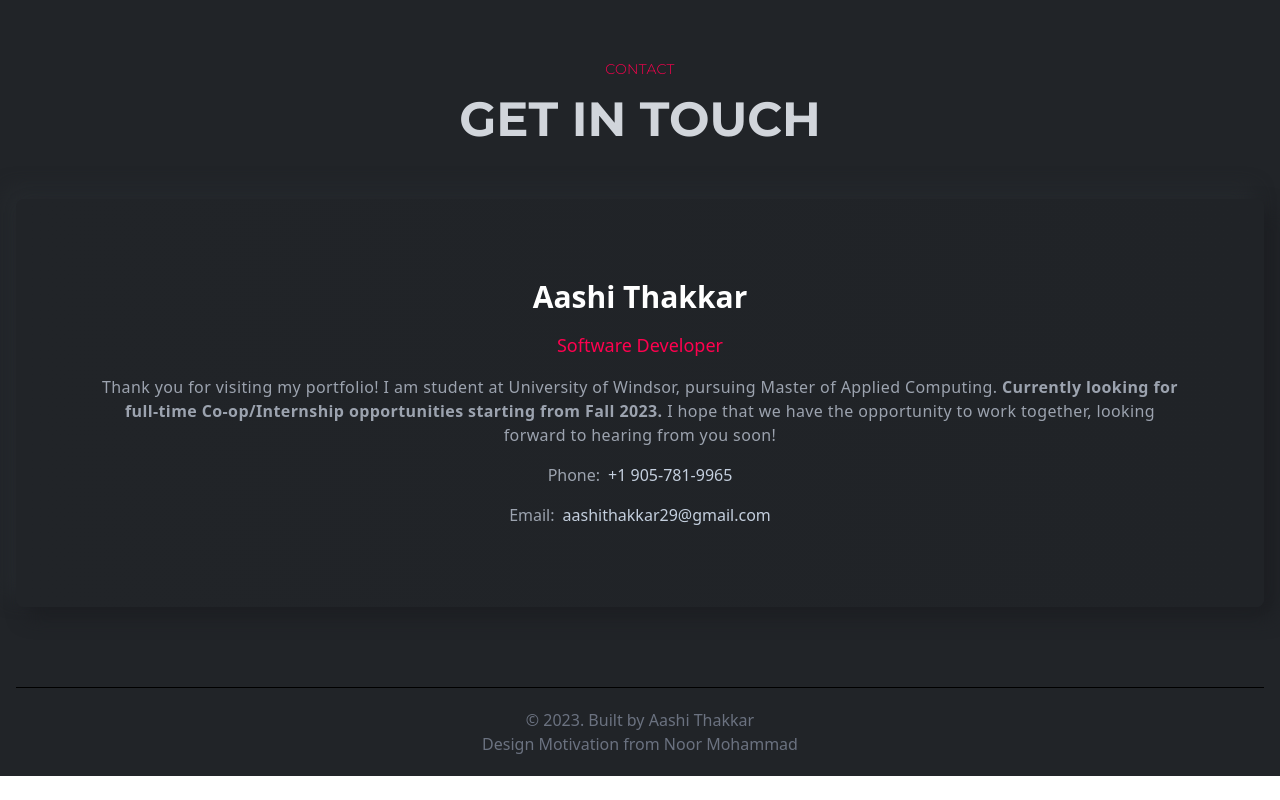
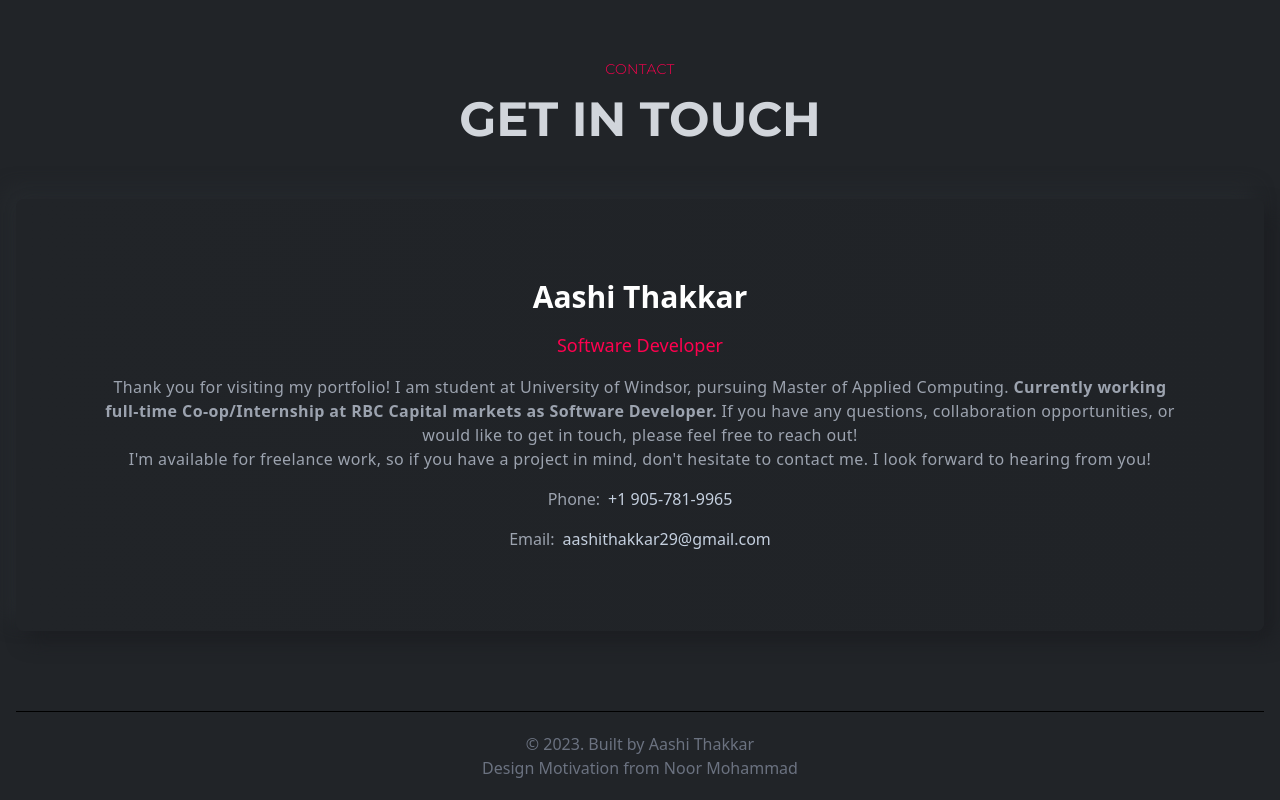
Before and after one commit to aashi2912/webportfolio, a React (Create React App) app: page / in a window 1280 px wide. Shown: the part 3628-4428 px from the top of the page. Before the commit the page ends 4404 px from the top, so only its background shows below. Built offline with nearby package versions, Linux system fonts and the light colour scheme.

Commit message:
contact us changes

```diff
--- a/src/components/contact/Contact.js
+++ b/src/components/contact/Contact.js
@@ -19,11 +19,14 @@ const Contact = () => {
           Thank you for visiting my portfolio! I am student at University of
           Windsor, pursuing Master of Applied Computing.{" "}
           <b>
-            Currently looking for full-time Co-op/Internship opportunities
-            starting from Fall 2023.{" "}
+            Currently working full-time Co-op/Internship at RBC Capital markets
+            as Software Developer.{" "}
           </b>{" "}
-          I hope that we have the opportunity to work together, looking forward
-          to hearing from you soon!
+          If you have any questions, collaboration opportunities, or would like
+          to get in touch, please feel free to reach out!
+          <br /> I'm available for freelance work, so if you have a project in
+          mind, don't hesitate to contact me. I look forward to hearing from
+          you!
         </p>
         <p className="text-base text-gray-400 flex items-center gap-2">
           Phone:{" "}
```
